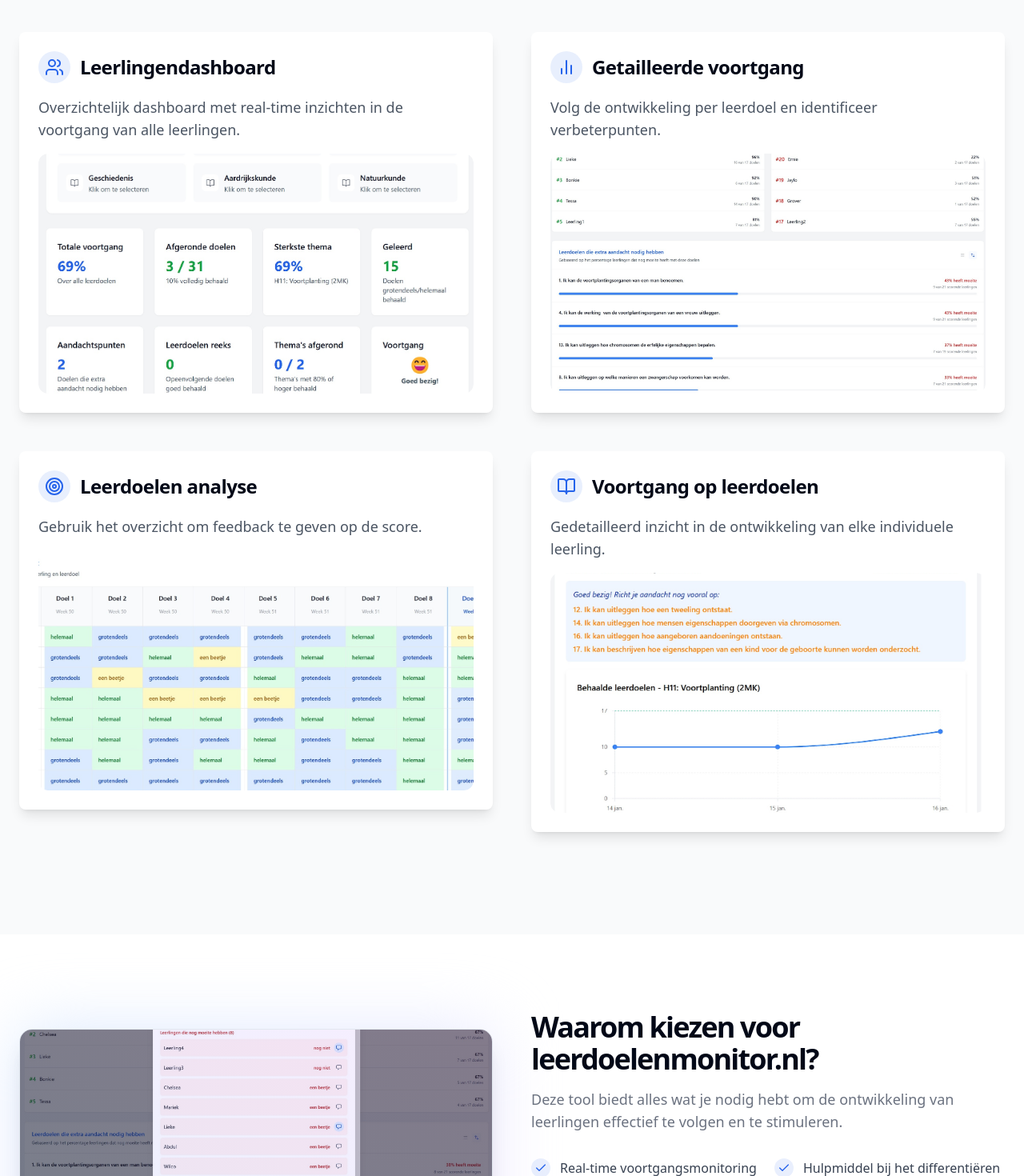
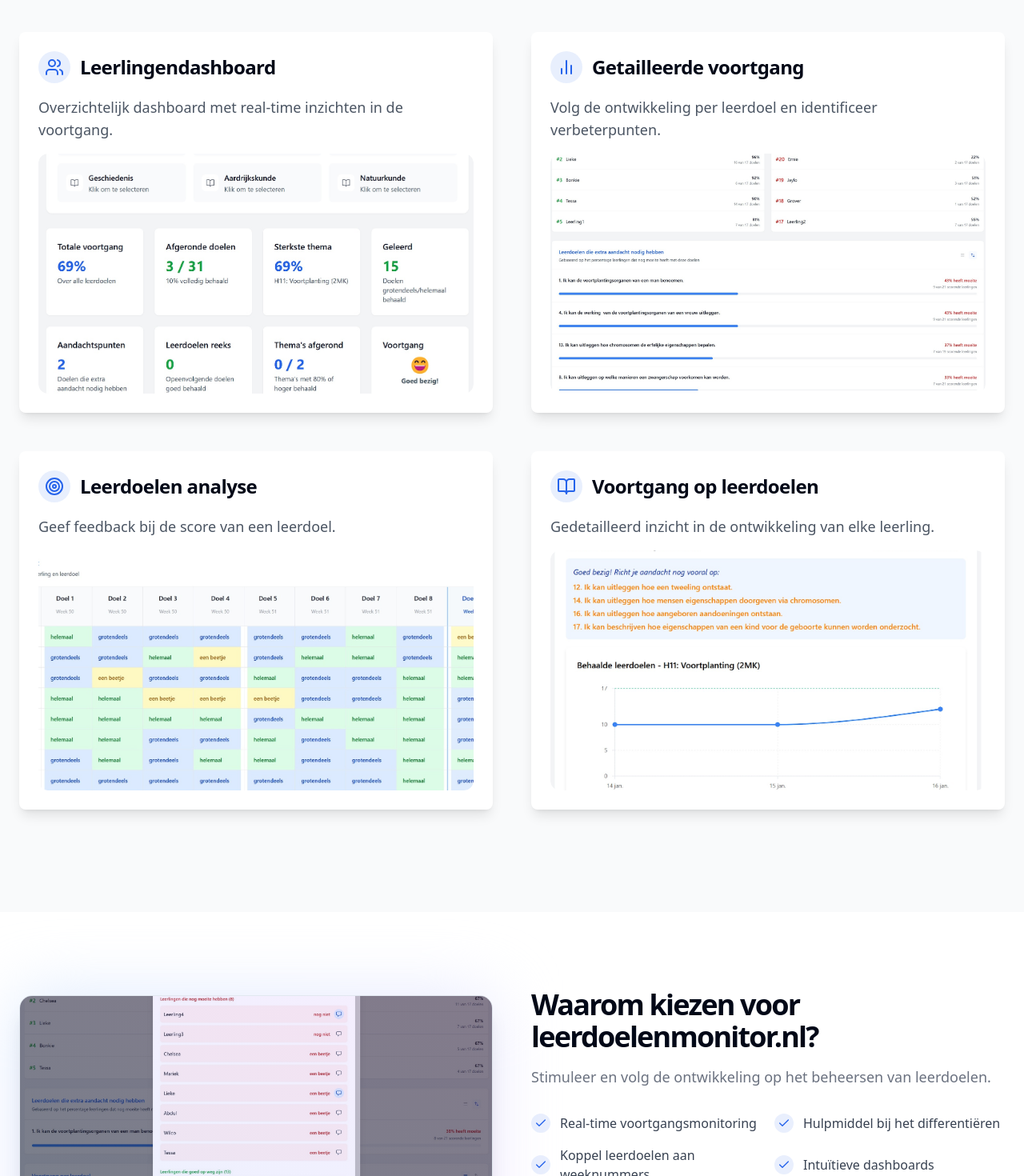
Before and after one commit to tristanmerlijn/leerdoelenmonitor, a React (Vite) app: page / in a window 1280 px wide. Shown: the part 940-2410 px from the top of the page at 80% size. Built offline with nearby package versions, Linux system fonts and the light colour scheme.

Commit message:
Update text in components
Updates text in Features and Benefits components.

```diff
--- a/src/components/Benefits.tsx
+++ b/src/components/Benefits.tsx
@@ -38,7 +38,7 @@ export function Benefits() {
                   Waarom kiezen voor leerdoelenmonitor.nl?
                 </h2>
                 <p className="text-gray-500 md:text-lg">
-                  Deze tool biedt alles wat je nodig hebt om de ontwikkeling van leerlingen effectief te volgen en te stimuleren.
+                  Stimuleer en volg de ontwikkeling op het beheersen van leerdoelen.
                 </p>
               </div>
               <ul className="grid gap-4 sm:grid-cols-2">
--- a/src/components/Features.tsx
+++ b/src/components/Features.tsx
@@ -15,7 +15,7 @@ export function Features() {
     {
       icon: Users,
       title: "Leerlingendashboard",
-      description: "Overzichtelijk dashboard met real-time inzichten in de voortgang van alle leerlingen.",
+      description: "Overzichtelijk dashboard met real-time inzichten in de voortgang.",
       image: "/lovable-uploads/e7a547eb-b759-4e8a-b613-fe70d3bab0f0.png"
     },
     {
@@ -27,13 +27,13 @@ export function Features() {
     {
       icon: Target,
       title: "Leerdoelen analyse",
-      description: "Gebruik het overzicht om feedback te geven op de score.",
+      description: "Geef feedback bij de score van een leerdoel.",
       image: "/lovable-uploads/501b644d-12cc-4fd5-a80b-0d1632abc9f3.png"
     },
     {
       icon: BookOpen,
       title: "Voortgang op leerdoelen",
-      description: "Gedetailleerd inzicht in de ontwikkeling van elke individuele leerling.",
+      description: "Gedetailleerd inzicht in de ontwikkeling van elke leerling.",
       image: "/lovable-uploads/a7d5a3d9-bf23-4ff0-80c0-72530af78090.png"
     }
   ];
```
